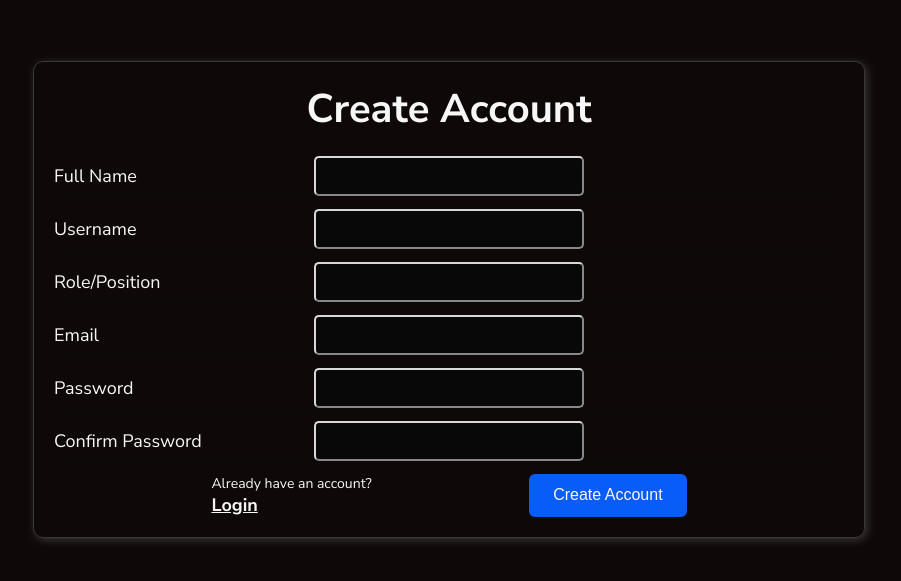
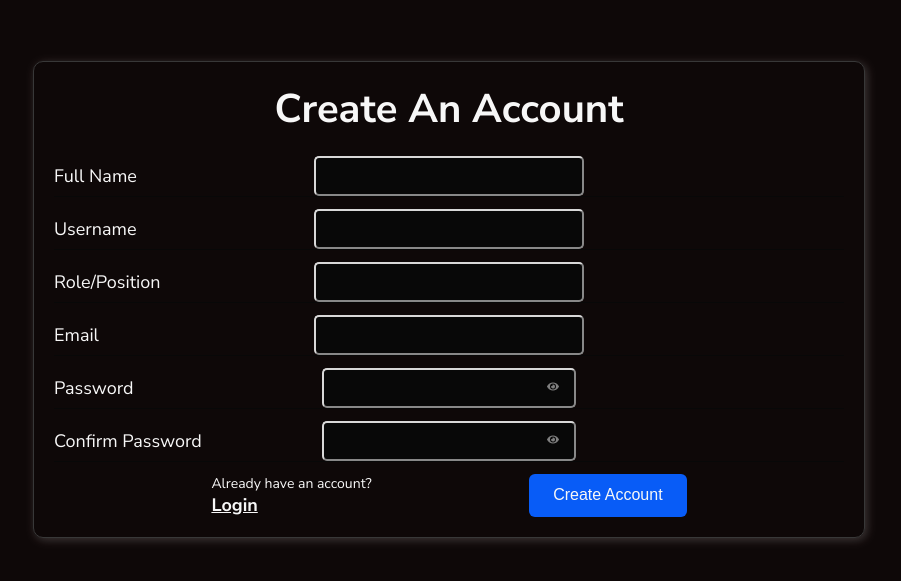
Before and after one commit to Jadline/kpi-system, a React (Vite) app in the folder frontend/: page /account in a window 1280 px wide. Shown: the part 113-694 px from the top of the page, without its empty margins (203-1104 px from the left). Built offline with nearby package versions, Linux system fonts and the light colour scheme.

Commit message:
Finalizing UI adjustments and made changes to the login rules

```diff
--- a/frontend/public/project-data-files/data.js
+++ b/frontend/public/project-data-files/data.js
@@ -104,28 +104,30 @@ export const cardMappings = {
   },
   '/transportation-cost' : {
     total_transportation_cost : {
-      title: "Total Transportation Cost (in Millions)",
+      title: "Total Transportation Cost (in Millions Ksh)",
       type: "number",
       icon: "/icons/total-transportation-cost-icon.png",
       backgroundColor: "#E4E4FF",
     },
     average_transportation_cost_per_shipment :{
-      title: "Avg Cost per Shipment",
+      title: "Avg Cost per Shipment in Ksh",
       type: "number",
       icon: "/icons/average-cost-per-shipment.png",
       backgroundColor: "#FEF2D6",
     },
     cost_per_shipment_air :{
-      title: "Cost per Shipment (Air)",
+      title: "Cost per Shipment (Air) in Ksh",
       type: "number",
       icon: "/icons/cost-per-shipment.png",
       backgroundColor: "#FFDED2",
+      tooltip: "Air: $10/kg if over 1kg, else 1,500 Ksh fixed charge.",
     },
     cost_per_shipment_sea : {
-      title: "Cost per Shipment (Sea)",
+      title: "Cost per Shipment (Sea) in Ksh",
       type: "number",
       icon: "/icons/cost-per-shipment-by-sea.png",
       backgroundColor: "#FEF2D6",
+      tooltip: "Sea: 60,000 Ksh per CBM, min. 0.5 CBM = 30,000 Ksh."
     },
   }
 };
--- a/frontend/src/components/insight-card/InsightCard.jsx
+++ b/frontend/src/components/insight-card/InsightCard.jsx
@@ -9,6 +9,11 @@ import useST from "../../reusable-components/useST";
 import useADT from "../../reusable-components/useADT";
 import Spinner from "../Spinner/Spinner";
 import useTC from "../../reusable-components/useTC";
+import { FaInfo } from "react-icons/fa";
+
+import { Tooltip } from 'react-tooltip';
+
+
 
 function InsightCard({ className }) {
   const location = useLocation();
@@ -64,11 +69,16 @@ function InsightCard({ className }) {
         cardsInfo.map((card, i) => (
           <div key={i} className={styles.cardItem}>
             <div>
-              <p className={styles.cardTitle}>{card.title}</p>
+              <p className={styles.cardTitle}>
+                {card.title}
+
+              </p>
               <div style={{ backgroundColor: card.backgroundColor }} className={styles.iconContainer}>
                 <img src={card.icon} alt="" className={styles.cardIcon} />
               </div>
             </div>
+            <div className={styles.moreinfo}>
+
             <div className={styles.cardText}>
               {card.type === "number" ? (
                 <p className={`${styles.cardValue}`}>{card.value}</p>
@@ -84,6 +94,21 @@ function InsightCard({ className }) {
                 </p>
               )}
             </div>
+            {card.tooltip && <span
+  className={styles.tooltipIcon}
+  data-tooltip-id={`tooltip-${i}`}
+  data-tooltip-content={card.tooltip}
+>
+  <FaInfo color="#fff" />
+</span>}
+<Tooltip
+  id={`tooltip-${i}`}
+  place="top"
+  style={{ backgroundColor: "#333", color: "#fff" ,fontSize:'1.6rem'}}
+/>
+
+            </div>
+
           </div>
         ))
       ) : (
--- a/frontend/src/components/insight-card/InsightCard.module.css
+++ b/frontend/src/components/insight-card/InsightCard.module.css
@@ -47,6 +47,17 @@
 .redinsight {
   color : red;
 }
+.moreinfo {
+  display : flex;
+  justify-content : space-between;
+}
+.tooltipIcon {
+  border-radius : 50%;
+  background-color : #a3f0a3 ;
+  width : 3rem;
+  height : 3rem;
+  padding : 1rem;
+}
 @media screen and (max-width : 480.98px){
   .cardcontainer{
     grid-template-columns : 1fr ;
--- a/frontend/src/components/por-charts/por-line.jsx
+++ b/frontend/src/components/por-charts/por-line.jsx
@@ -153,7 +153,7 @@ function PORLine({ data, className }) {
           fontWeight={800}
           className={styles.portitle}
         >
-          Perfect Order Rate {filters.perfectorders?.year} %
+          Perfect Order Rate (%) {filters.perfectorders?.year}
         </text>
 
 
--- a/frontend/src/pages/account/Account.jsx
+++ b/frontend/src/pages/account/Account.jsx
@@ -1,25 +1,28 @@
-import ModeButton from '../../reusable-components/Button/Button'
-import styles from './Account.module.css'
-import { useForm } from 'react-hook-form'
-import { useState } from 'react'
-import { useNavigate } from 'react-router-dom'
-import { CreateAccount } from '../../Services/apiAccount'
-import { useMutation } from '@tanstack/react-query'
-import { useUser } from '../../context/user-Context'
-import toast from 'react-hot-toast'
-import { getInitials } from '../../helpers/initials'
+import ModeButton from '../../reusable-components/Button/Button';
+import styles from './Account.module.css';
+import { useForm } from 'react-hook-form';
+import { useState } from 'react';
+import { useNavigate } from 'react-router-dom';
+import { CreateAccount } from '../../Services/apiAccount';
+import { useMutation } from '@tanstack/react-query';
+import { useUser } from '../../context/user-Context';
+import toast from 'react-hot-toast';
+import { getInitials } from '../../helpers/initials';
+import { FaEye, FaEyeSlash } from 'react-icons/fa';
 
 function Account() {
   const navigate = useNavigate();
   const { setUserData } = useUser();
   const [signUp, setSignUp] = useState(true);
+  const [showPassword, setShowPassword] = useState(false);
+  const [showConfirmPassword, setShowConfirmPassword] = useState(false);
+
   const { register, getValues, reset, handleSubmit, formState } = useForm();
   const { errors } = formState;
 
-  const { mutate, isLoading, error } = useMutation({
+  const { mutate, isLoading } = useMutation({
     mutationFn: (data) => CreateAccount(data, signUp),
     onSuccess: (data) => {
-
       toast.success(signUp ? "Account created successfully!" : "Login successful!");
 
       const userWithInitials = {
@@ -43,14 +46,13 @@ function Account() {
 
   function onHandleSubmit(data) {
     const { confirmpassword, ...cleanData } = data;
-
     mutate(cleanData);
   }
 
   return (
     <div className={styles.formContainer}>
       <form onSubmit={handleSubmit(onHandleSubmit)}>
-        <h1>{!signUp ? 'Login' : 'Create Account'}</h1>
+        <h1>{signUp ? 'Create An Account' : 'Login'}</h1>
 
         {/* Full Name */}
         {signUp && (
@@ -103,61 +105,97 @@ function Account() {
         </div>
 
         {/* Password */}
-        <div className={styles.labelContainer}>
+        <div className={styles.labelContainer} style={{ position: 'relative' }}>
           <label>Password</label>
+          <div className={styles.inputWrapper}>
     <input
       id="password"
-            type="password"
+      type={showPassword ? 'text' : 'password'}
       {...register('password', signUp ? {
         required: 'This field is required',
         minLength: {
-                value: 8,
-                message: 'The password should be at least 8 characters'
+          value: 4,
+          message: 'The password should be at least 4 characters'
         },
         pattern: {
-                value: /^(?=.*[A-Z])(?=.*\d)(?=.*[@$!%*?&]).{8,}$/,
-                message: 'Password must contain at least 1 uppercase letter, 1 number, and 1 special character'
+          value: /^[0-9]+$/,
+          message: 'Password must contain only numbers'
         }
       } : {
         required: 'This field is required'
       })}
     />
+    <button
+      type="button"
+      onClick={() => setShowPassword(prev => !prev)}
+      className={styles.eyeButton}
+    >
+      {showPassword ? <FaEyeSlash /> : <FaEye />}
+    </button>
+  </div>
           {errors.password && <p className={styles.errortag}>{errors.password.message}</p>}
         </div>
 
-        {/* Confirm Password */}
+
         {signUp && (
-          <div className={styles.labelContainer}>
+          <div className={styles.labelContainer} style={{ position: 'relative' }}>
             <label>Confirm Password</label>
+            <div className={styles.inputWrapper}>
       <input
-              type="password"
         id="confirmpassword"
+        type={showConfirmPassword ? 'text' : 'password'}
         {...register('confirmpassword', {
           required: 'This field is required',
           validate: (value) => value === getValues().password || 'The password does not match'
         })}
       />
+      <button
+        type="button"
+        onClick={() => setShowConfirmPassword(prev => !prev)}
+        className={styles.eyeButton}
+      >
+        {showConfirmPassword ? <FaEyeSlash /> : <FaEye />}
+      </button>
+    </div>
             {errors.confirmpassword && <p className={styles.errortag}>{errors.confirmpassword.message}</p>}
           </div>
         )}
 
         {/* Buttons */}
         <div className={styles.buttonContainer}>
-          {!signUp ? (
-            <p>Don't have an account? <span onClick={() => setSignUp(true)}>Sign Up</span></p>
+          <p>
+            {signUp ? (
+              <>
+                Already have an account?{' '}
+                <span onClick={
+                  () => {
+                    setSignUp(false);
+                    reset()
+                  }
+
+                }>Login</span>
+              </>
             ) : (
-            <p>Already have an account? <span onClick={() => setSignUp(false)}>Login</span></p>
+              <>
+                Don't have an account?{' '}
+                <span onClick={() => {
+                  setSignUp(true)
+                  reset()
+                }}>Sign Up</span>
+              </>
             )}
+          </p>
           <button
             type="submit"
             disabled={isLoading}
-            className={`${isLoading ? 'loadingButton' : ''}`}
+            className={isLoading ? 'loadingButton' : ''}
           >
             {isLoading
-              ? (!signUp ? 'Logging in...' : 'Creating Account...')
-              : (!signUp ? 'Login' : 'Create Account')}
+              ? (signUp ? 'Creating Account...' : 'Logging in...')
+              : (signUp ? 'Create Account' : 'Login')}
           </button>
         </div>
+
       </form>
     </div>
   );
--- a/frontend/src/pages/account/Account.module.css
+++ b/frontend/src/pages/account/Account.module.css
@@ -31,6 +31,7 @@ h1 {
     border-bottom : 1px solid #fff;
     margin-bottom : 1.2rem;
     align-items : center;
+    position : relative;
 
 }
 .labelContainer label {
@@ -77,3 +78,26 @@ button {
     pointer-events: none;
     transition: opacity 0.3s;
   }
+  .inputWrapper {
+    position: relative;
+    display: flex;
+    align-items: center;
+    width: 100%;
+  }
+
+  .inputWrapper input {
+    width: 100%;
+    padding-right: 40px;
+  }
+
+  .eyeButton {
+    position: absolute;
+    right: -.7rem;
+    top: 50%;
+    transform: translateY(-50%);
+    background: none;
+    border: none;
+    cursor: pointer;
+    color: gray;
+    font-size: 1.2rem;
+  }
```
Lines whose indentation alone changed are shown as unchanged.
